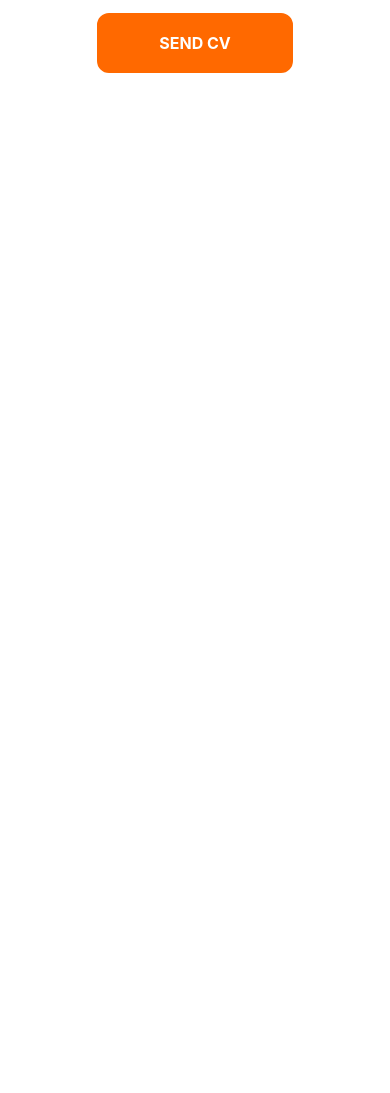
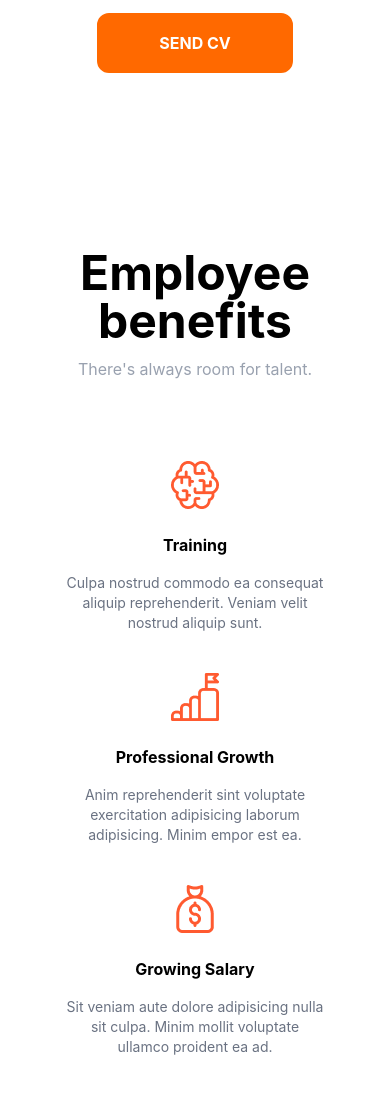
Before and after one commit to mukammalex/homework.29.06.26, a website: page index7.html in a window 390 px wide. Shown: the part 1888-2981 px from the top of the page. Before the commit the page ends 2041 px from the top, so only its background shows below. Drawn offline with nearby package versions, Linux system fonts and the light colour scheme; files that its build step writes are made by us from their sources.

Commit message:
Finished section Emploee Benefits,desktop and mobile responsive

```diff
--- a/index7.html
+++ b/index7.html
@@ -223,6 +223,67 @@
   </section>
 
 
+  <section class="py-24 bg-white">
+    <div class="max-w-6xl mx-auto px-5">
+
+      <h2 class="text-center text-5xl font-bold mb-3">
+        Employee benefits
+      </h2>
+
+      <p class="text-center text-gray-400 mb-20">
+        There's always room for talent.
+      </p>
+
+      <div class="grid md:grid-cols-3 gap-10">
+
+        <div class="text-center">
+          <div class="text-orange-500 text-5xl mb-6 flex justify-center">
+            <img src="./img/mozzzzg.png" alt="">
+          </div>
+
+          <h3 class="font-bold mb-4">
+            Training
+          </h3>
+
+          <p class="text-gray-500 text-sm">
+            Culpa nostrud commodo ea consequat <br> aliquip reprehenderit. Veniam velit <br> nostrud aliquip sunt.
+          </p>
+        </div>
+
+        <div class="text-center">
+          <div class="text-orange-500 text-5xl mb-6 flex justify-center">
+            <img src="./img/reiting.png" alt="">
+          </div>
+
+          <h3 class="font-bold mb-4">
+            Professional Growth
+          </h3>
+
+          <p class="text-gray-500 text-sm">
+            Anim reprehenderit sint voluptate  <br>exercitation adipisicing laborum <br> adipisicing. Minim empor est ea.
+          </p>
+        </div>
+
+        <div class="text-center">
+          <div class="text-orange-500 text-5xl mb-6 flex justify-center">
+            <img src="./img/manymanyuu.png" alt="">
+          </div>
+
+          <h3 class="font-bold mb-4">
+            Growing Salary
+          </h3>
+
+          <p class="text-gray-500 text-sm">
+            Sit veniam aute dolore adipisicing nulla <br> sit culpa. Minim mollit voluptate <br> ullamco proident ea ad.
+          </p>
+        </div>
+
+      </div>
+    </div>
+  </section>
+
+
+
 
 
 
```
Also changed, not shown: img/manymanyuu.png (added), img/mozzzzg.png (added), img/reiting.png (added).
